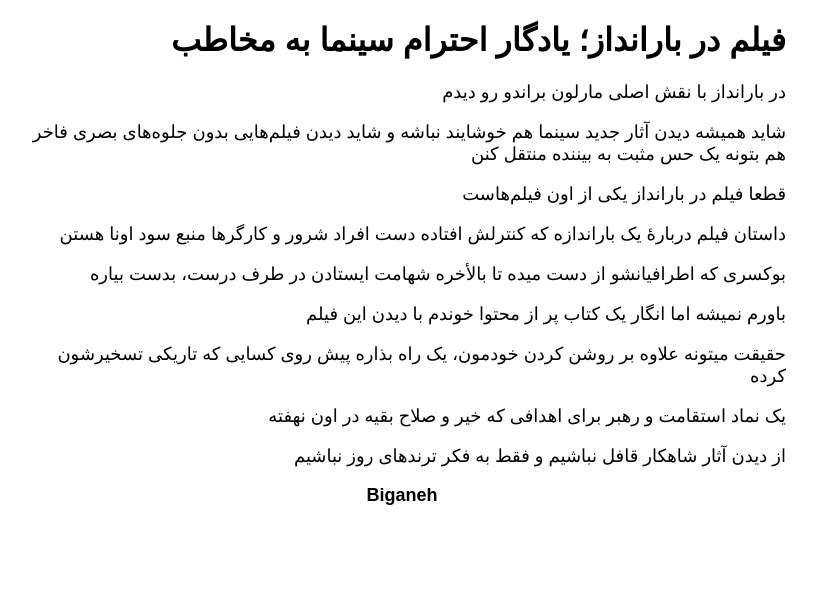
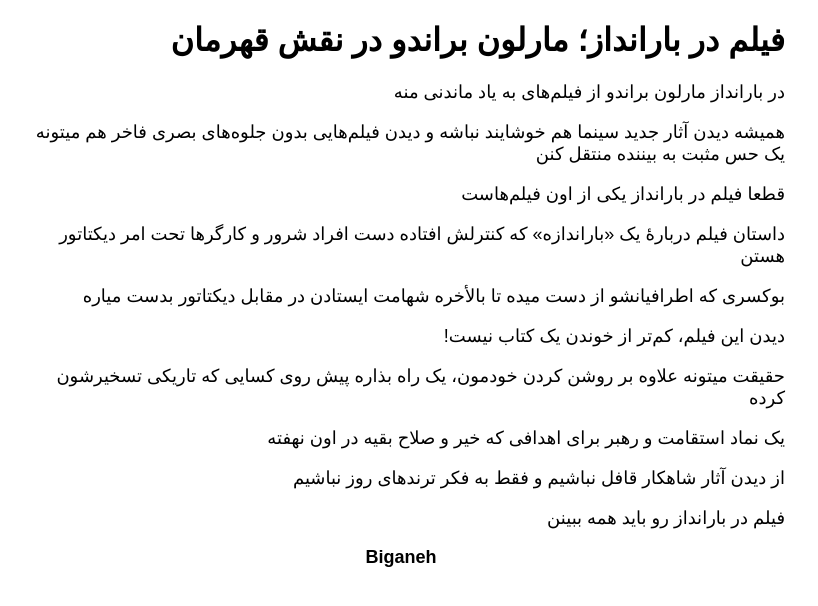
Before and after one commit to darkblog/darkblog.github.io, a Jekyll site: the page built from _posts/2023-8-7-3.md, in a window 1280 px wide. Shown: the top 606 px of the page, without its empty margins (357-1175 px from the left). Built offline with Jekyll 4.4.1, drawn with Linux system fonts in a browser that asks for light colours.

Commit message:
Update 2023-8-7-3.md

```diff
--- a/_posts/2023-8-7-3.md
+++ b/_posts/2023-8-7-3.md
@@ -1,22 +1,24 @@
 ---
 layout: post
-title: فیلم در بارانداز؛ یادگار احترام سینما به مخاطب
+title: فیلم در بارانداز؛ مارلون براندو در نقش قهرمان
 ---
 
-در بارانداز با نقش اصلی مارلون براندو رو دیدم
+در بارانداز مارلون براندو از فیلم‌های به یاد ماندنی منه
 
-شاید همیشه دیدن آثار جدید سینما هم خوشایند نباشه و شاید دیدن فیلم‌هایی بدون جلوه‌های بصری فاخر هم بتونه یک حس مثبت به بیننده منتقل کنن
+همیشه دیدن آثار جدید سینما هم خوشایند نباشه و دیدن فیلم‌هایی بدون جلوه‌های بصری فاخر هم میتونه یک حس مثبت به بیننده منتقل کنن
 
 قطعا فیلم در بارانداز یکی از اون فیلم‌هاست
 
-داستان فیلم دربارهٔ یک باراندازه که کنترلش افتاده دست افراد شرور و کارگرها منبع سود اونا هستن
+داستان فیلم دربارهٔ یک «باراندازه» که کنترلش افتاده دست افراد شرور و کارگرها تحت امر دیکتاتور هستن
 
-بوکسری که اطرافیانشو از دست میده تا بالأخره شهامت ایستادن در طرف درست، بدست بیاره
+بوکسری که اطرافیانشو از دست میده تا بالأخره شهامت ایستادن در مقابل دیکتاتور بدست میاره
 
-باورم نمیشه اما انگار یک کتاب پر از محتوا خوندم با دیدن این فیلم
+دیدن این فیلم، کم‌تر از خوندن یک کتاب نیست!
 
 حقیقت میتونه علاوه بر روشن کردن خودمون، یک راه بذاره پیش روی کسایی که تاریکی تسخیرشون کرده
 
 یک نماد استقامت و رهبر برای اهدافی که خیر و صلاح بقیه در اون نهفته
 
 از دیدن آثار شاهکار قافل نباشیم و فقط به فکر ترندهای روز نباشیم
+
+فیلم در بارانداز رو باید همه ببینن
```
